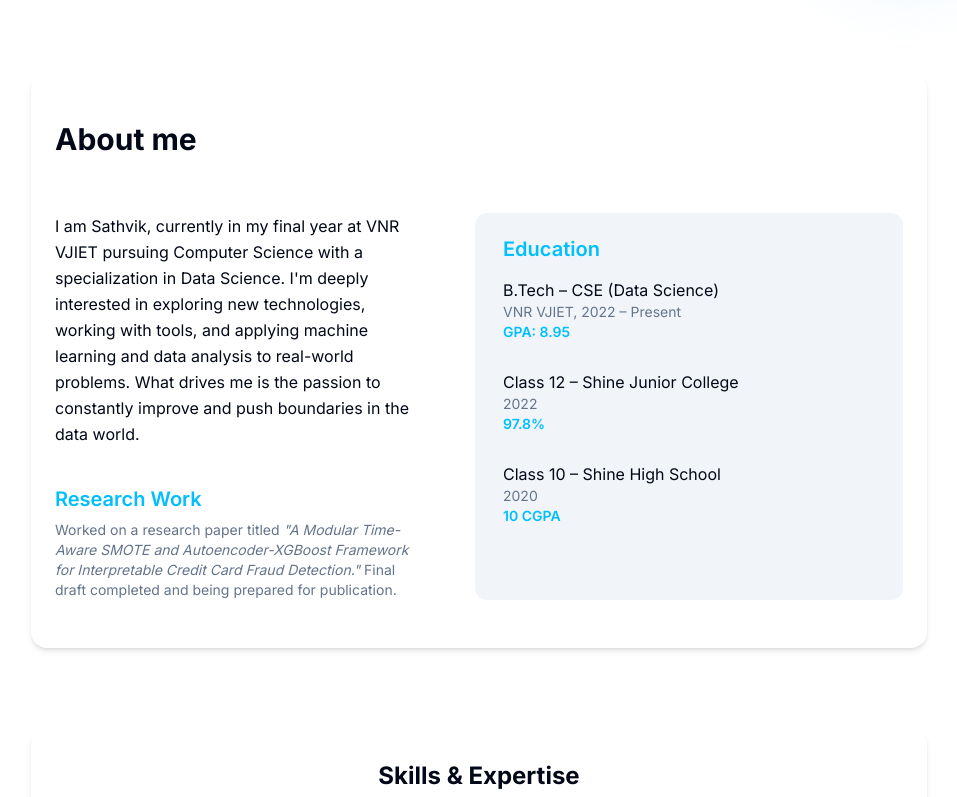
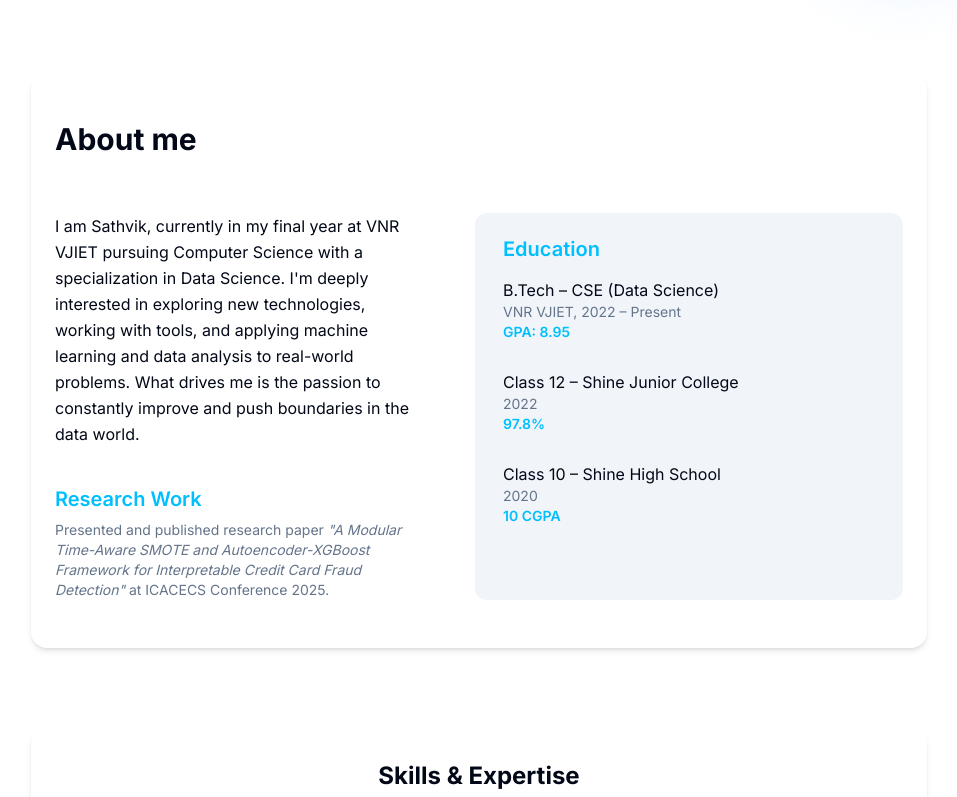
Before and after one commit to sathvik8317/sathvik-konda-portfolio, a React (Vite) app: page / in a window 1280 px wide. Shown: the part 365-1162 px from the top of the page, without its empty margins (161-1118 px from the left). Built offline with nearby package versions, Linux system fonts and the light colour scheme.

Commit message:
Update research work description

```diff
--- a/src/components/About.tsx
+++ b/src/components/About.tsx
@@ -11,11 +11,11 @@ const About = () => (
         <div className="mt-10">
           <h3 className="font-semibold mb-2 text-[#00BFFF] text-xl leading-tight">Research Work</h3>
           <p className="text-sm text-muted-foreground">
-            Worked on a research paper titled{' '}
+            Presented and published research paper{' '}
             <span className="italic font-medium">
-              "A Modular Time-Aware SMOTE and Autoencoder-XGBoost Framework for Interpretable Credit Card Fraud Detection."
-            </span>{" "}
-            Final draft completed and being prepared for publication.
+              "A Modular Time-Aware SMOTE and Autoencoder-XGBoost Framework for Interpretable Credit Card Fraud Detection"
+            </span>{' '}
+            at ICACECS Conference 2025.
           </p>
         </div>
       </div>
```
